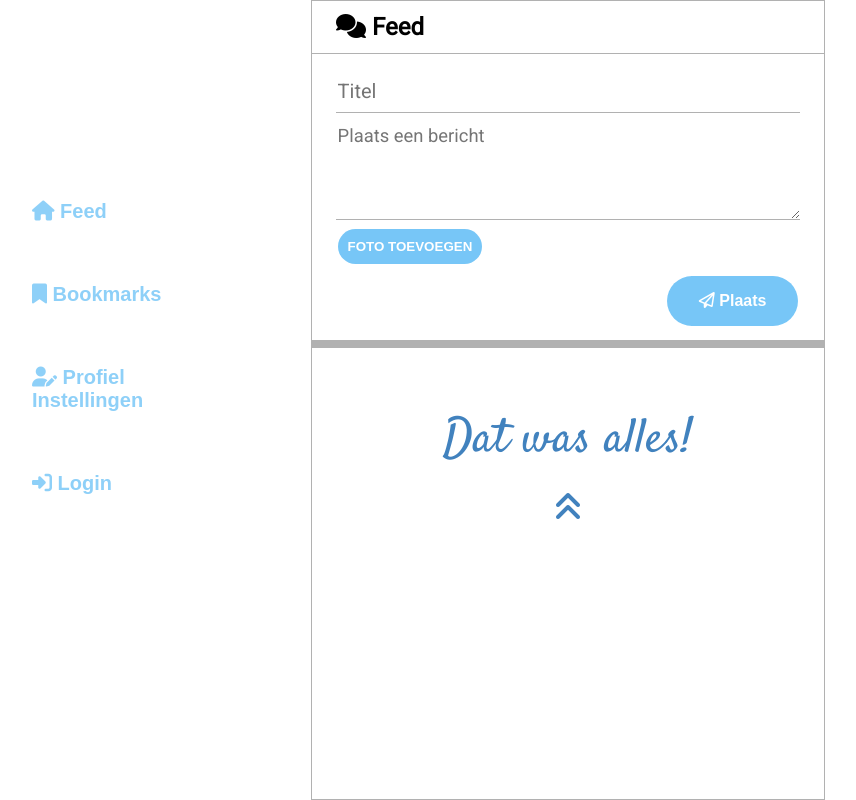
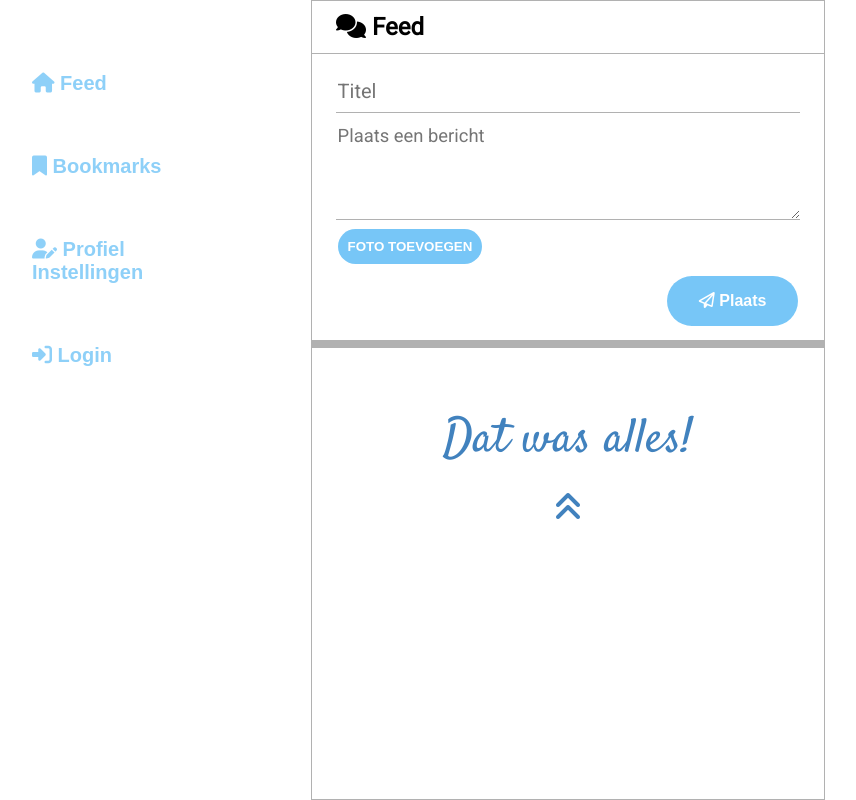
Before and after one commit to JustinRM104/thewall, a PHP site: page / in a window 1280 px wide. Shown: the whole page, without its empty margins (72-928 px from the left). Run offline with PHP 8.4, Linux system fonts and the light colour scheme; data that the repository does not hold is empty; some libraries are stand-ins or nearby versions.

Commit message:
Update nav.css

```diff
--- a/css/nav.css
+++ b/css/nav.css
@@ -1,6 +1,6 @@
 nav {
   position: fixed;
-  top: 10em;
+  top: 2em;
   left: 5%;
   width: 15%;
 }
```
